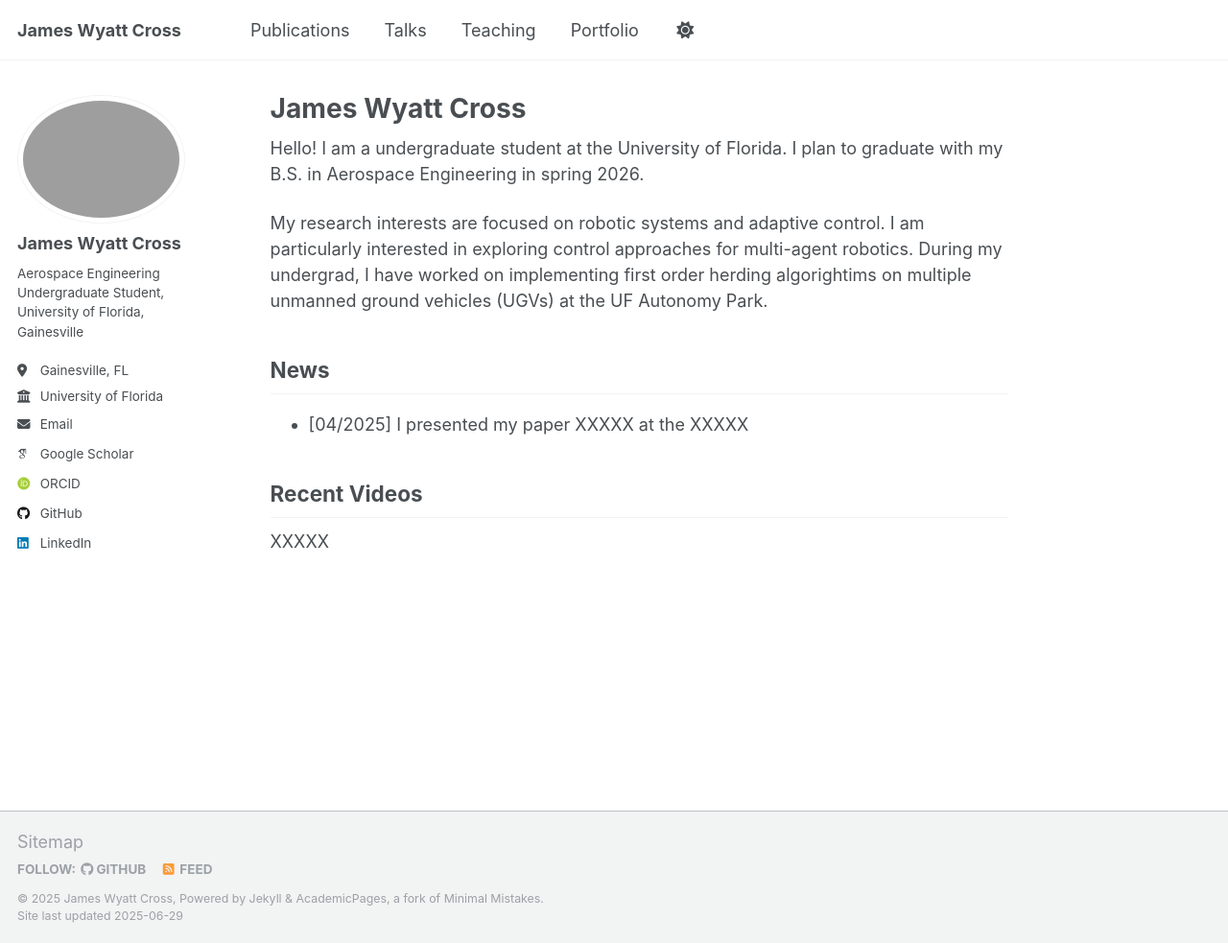
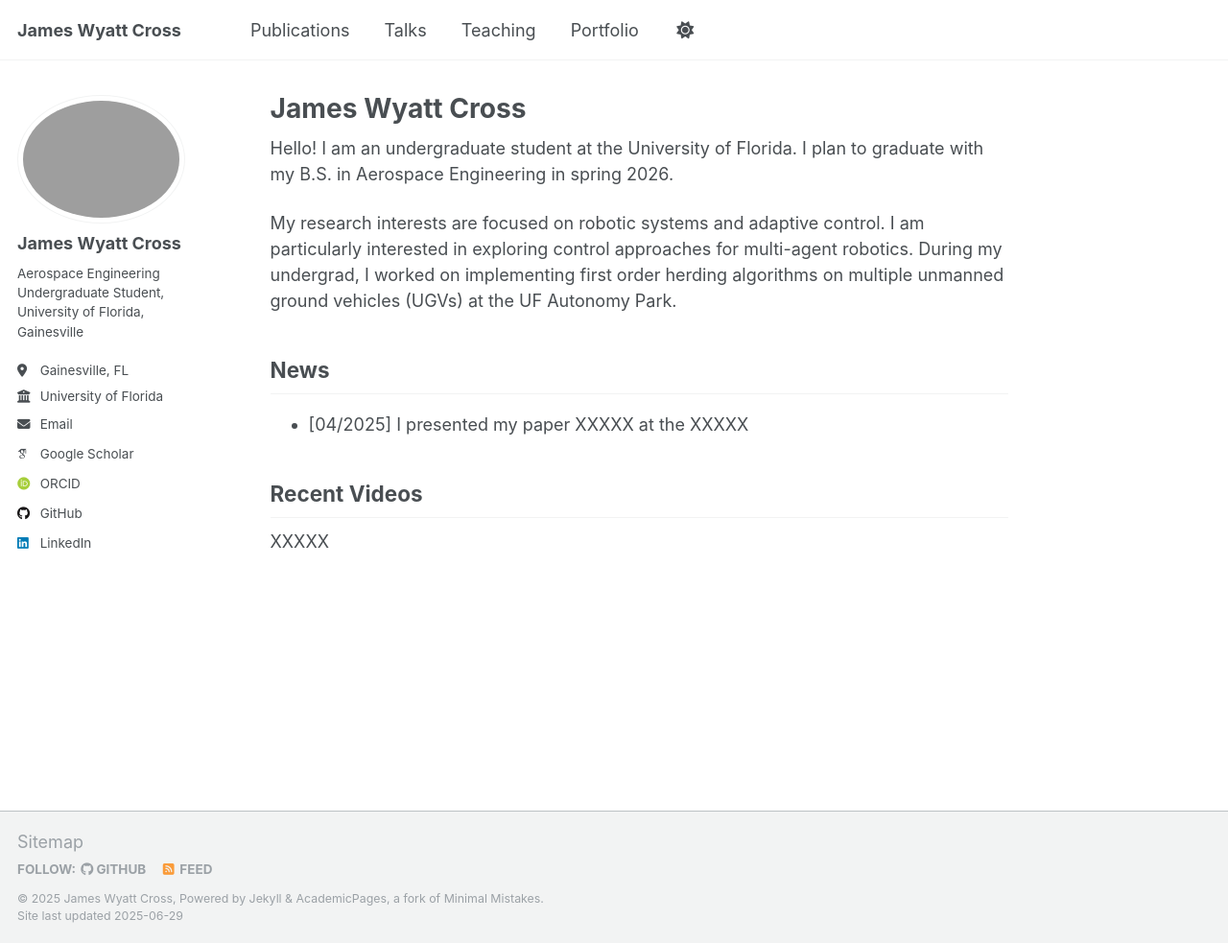
Before and after one commit to JWyattCross/pages, a Jekyll site: the page built from _pages/about.md, in a window 1280 px wide and 983 px high. Shown: the whole window at 96% size. Built offline with Jekyll 4.4.1, drawn with Linux system fonts in a browser that asks for light colours; some web fonts are replaced.

Commit message:
spelling

```diff
--- a/_pages/about.md
+++ b/_pages/about.md
@@ -7,9 +7,9 @@ redirect_from:
   - /about.html
 ---
 
-Hello! I am a undergraduate student at the University of Florida. I plan to graduate with my B.S. in Aerospace Engineering in spring 2026.
+Hello! I am an undergraduate student at the University of Florida. I plan to graduate with my B.S. in Aerospace Engineering in spring 2026.
 
-My research interests are focused on robotic systems and adaptive control. I am particularly interested in exploring control approaches for multi-agent robotics. During my undergrad, I have worked on implementing first order herding algorightims on multiple unmanned ground vehicles (UGVs) at the UF Autonomy Park.
+My research interests are focused on robotic systems and adaptive control. I am particularly interested in exploring control approaches for multi-agent robotics. During my undergrad, I worked on implementing first order herding algorithms on multiple unmanned ground vehicles (UGVs) at the UF Autonomy Park.
 
 
 News
```
